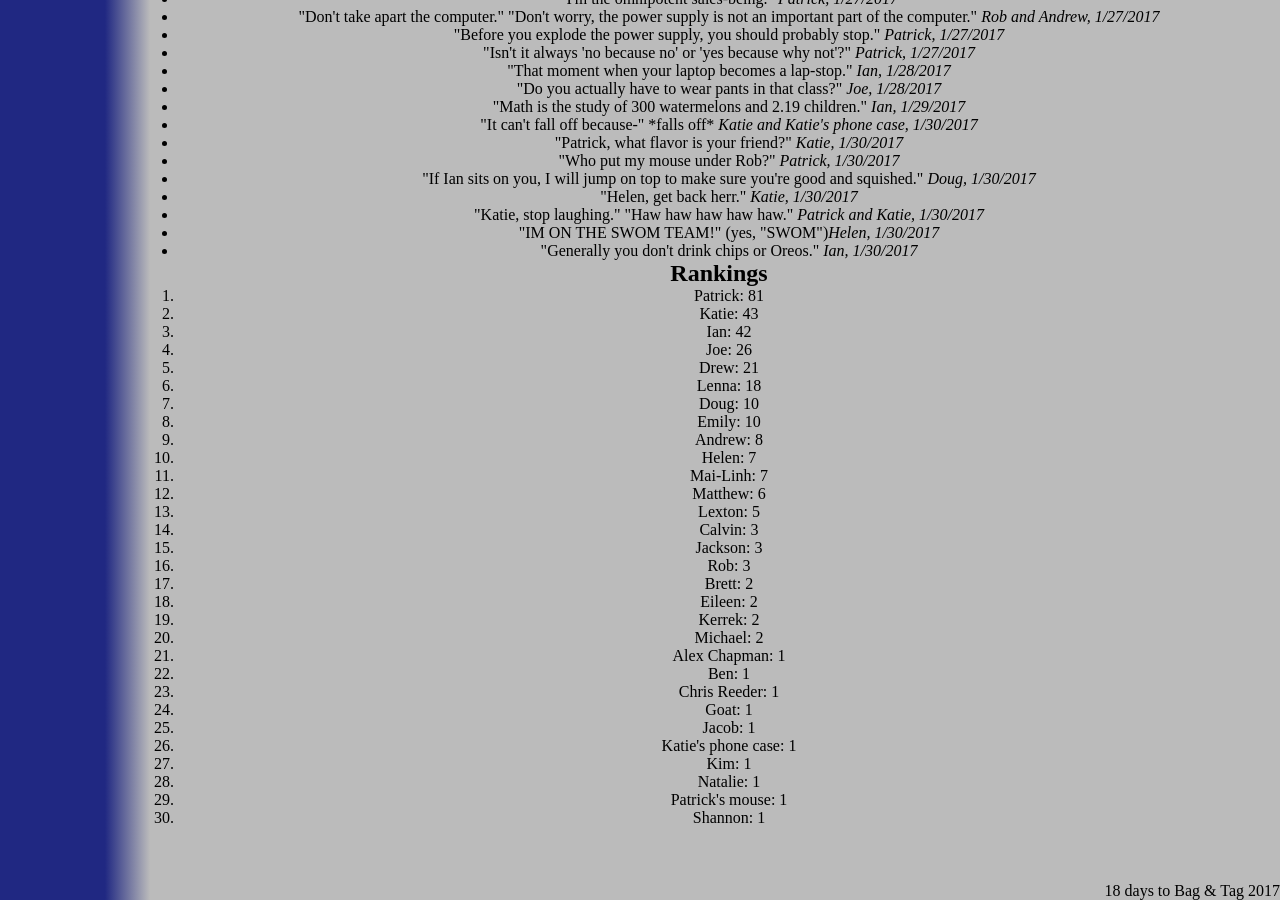
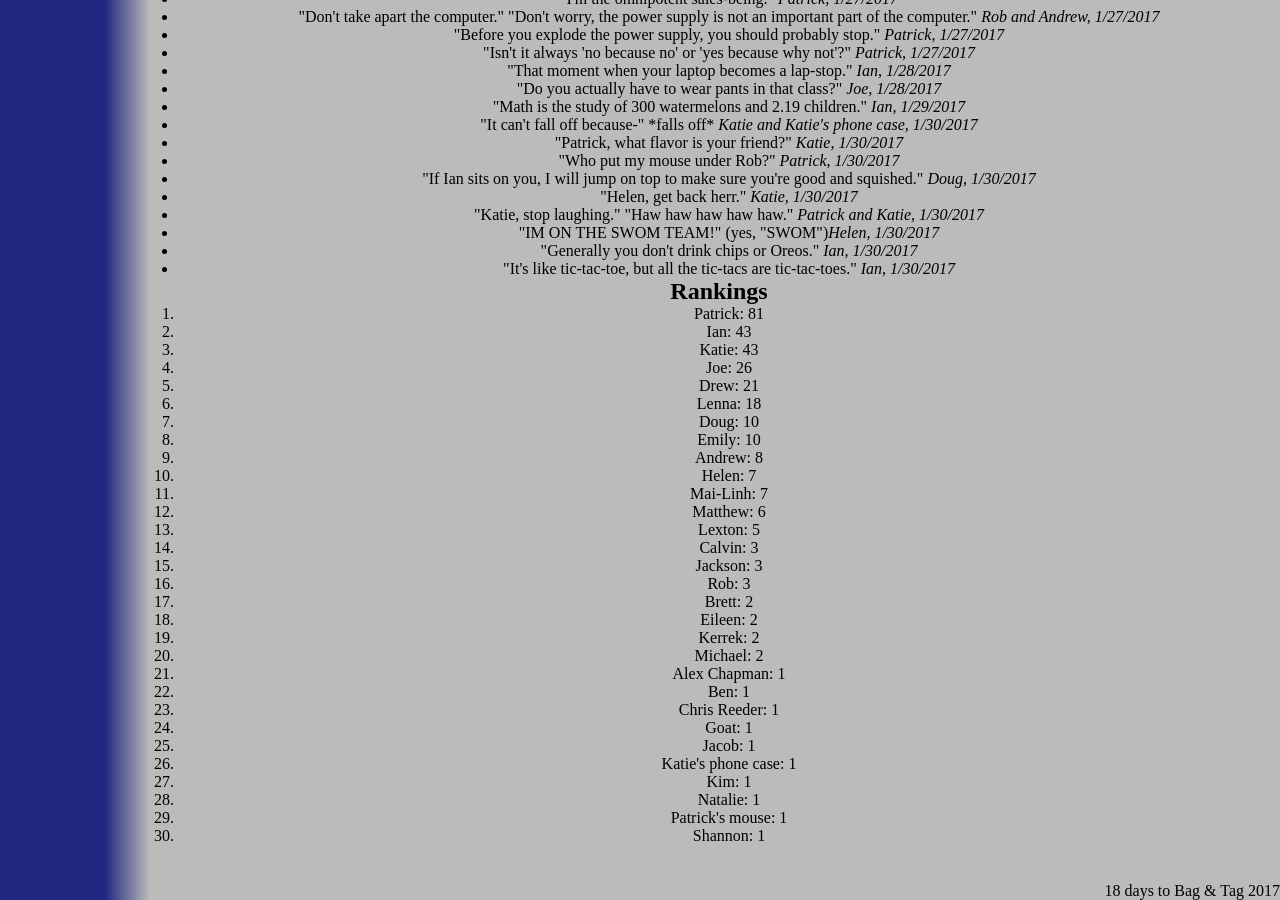
Before and after one commit to katiebugmoon/FRC4131.github.io, a Jekyll site: the page built from media/2017/quotes.html, in a window 1280 px wide and 900 px high, scrolled down 4184 px. Built offline with Jekyll 4.4.1, drawn with Linux system fonts in a browser that asks for light colours; nearby versions of some CDN libraries.

Commit message:
Update quotes.html

```diff
--- a/media/2017/quotes.html
+++ b/media/2017/quotes.html
@@ -239,6 +239,7 @@ title: Build Season 2017 Quotes
 	<li>"Katie, stop laughing." "Haw haw haw haw haw." <i>Patrick and Katie, 1/30/2017</i></li>
 	<li>"IM ON THE SWOM TEAM!" (yes, "SWOM")<i>Helen, 1/30/2017</i></li>
 	<li>"Generally you don't drink chips or Oreos." <i>Ian, 1/30/2017</i></li>
+	<li>"It's like tic-tac-toe, but all the tic-tacs are tic-tac-toes." <i>Ian, 1/30/2017</i></li>
 </ul>
 <h2>Rankings</h2>
 <ol id='rankings'></ol>
```
